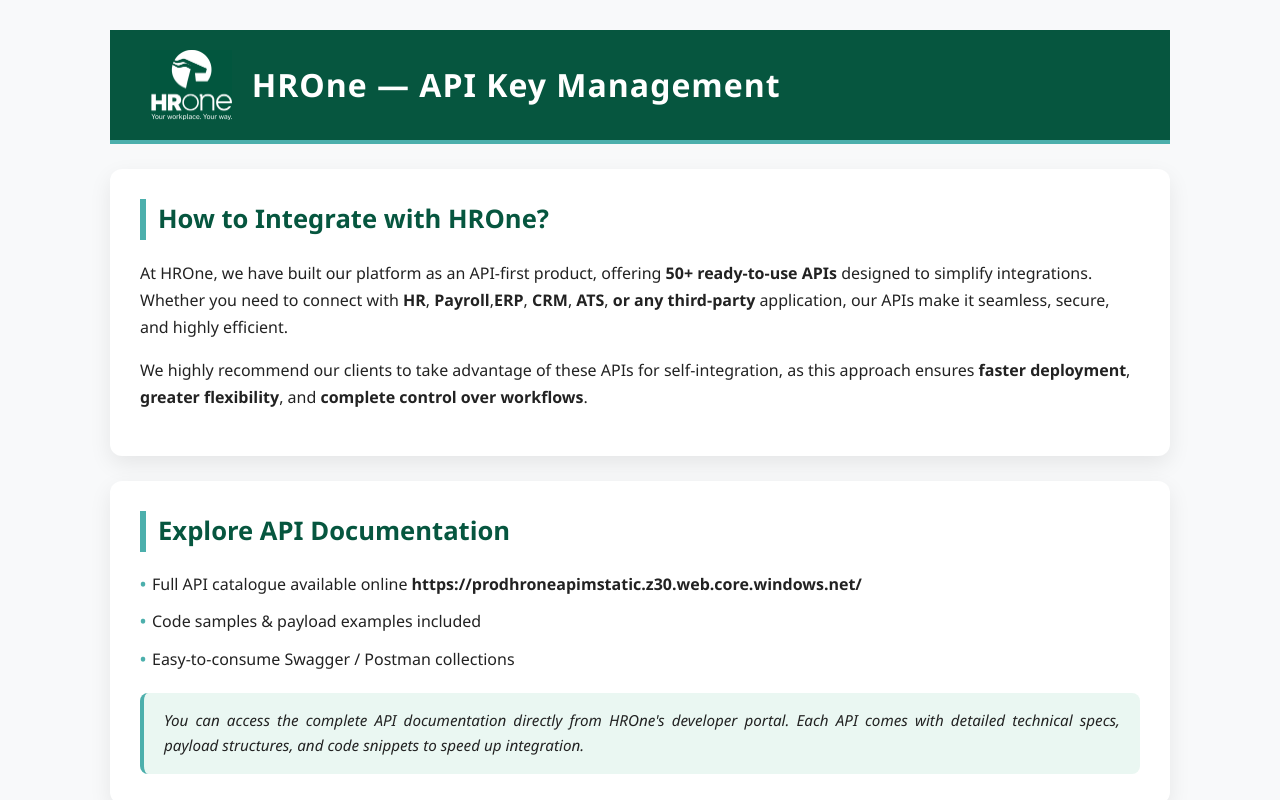
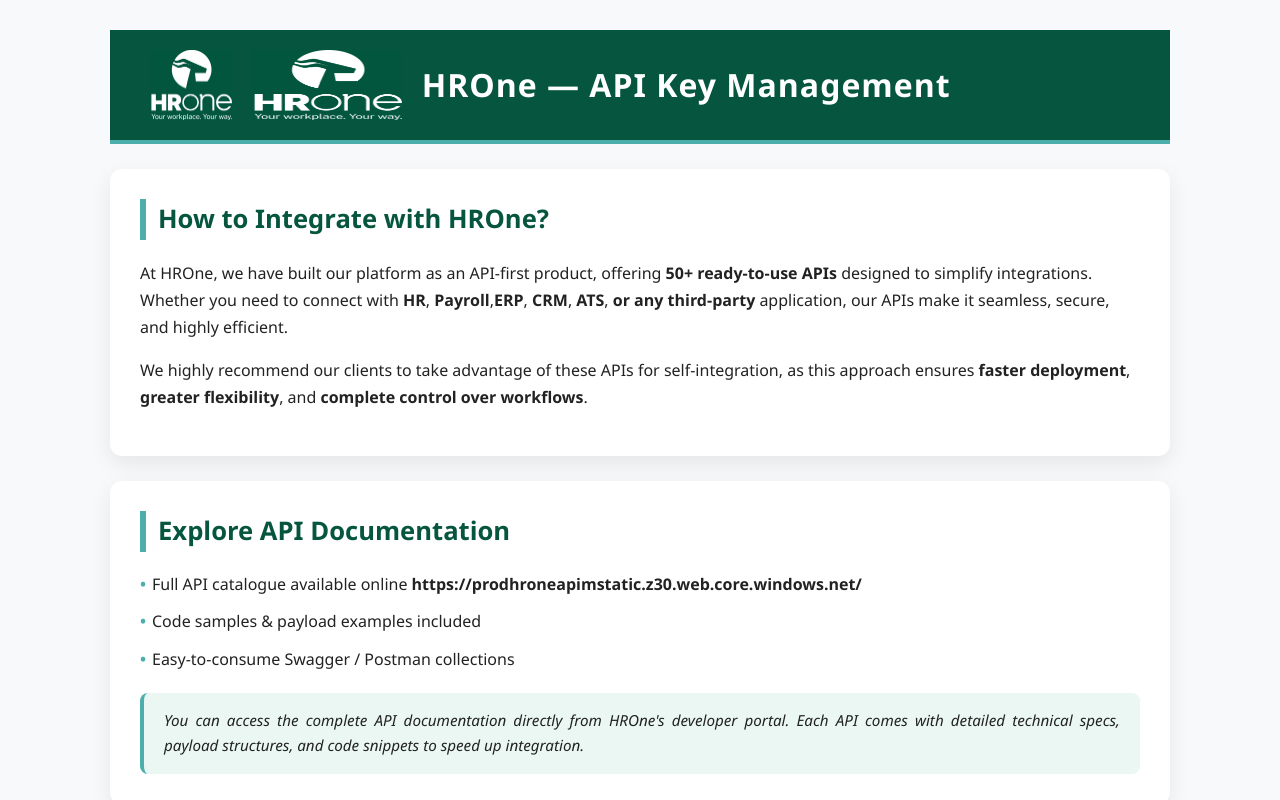
Before and after one commit to Arunraunta0510/Client-Intake-Forms, a plain HTML site: page API_Key_Management.html in a window 1280 px wide. Shown: the top 800 px of the page. Drawn offline with Linux system fonts and the light colour scheme.

```diff
--- a/API_Key_Management.html
+++ b/API_Key_Management.html
@@ -249,7 +249,7 @@
 <body>
     <div class="container">
         <header>
-            <img src="HROne_Logo.jpg" alt="HROne Logo">
+            <img src="HROne_Logo.jpg" alt="HROne Logo"><img src="HROne_Logo.jpg" alt="HROne Logo" width="150">
             <h1>HROne — API Key Management</h1>
         </header>
 
@@ -573,4 +573,5 @@
     </div>
 </body>
 
+
 </html>
```
